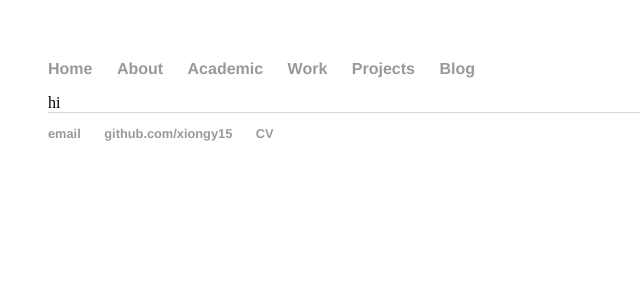
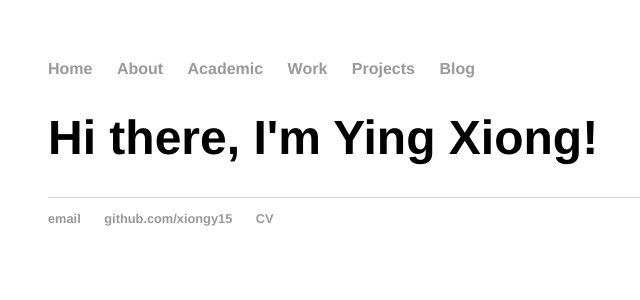
Before and after one commit to xiongy15/xiongy15.github.io, a Jekyll site: the page built from work/index.html, in a window 1280 px wide. Shown: the top 300 px of the page, without its empty margins (144-784 px from the left). Built offline with Jekyll 4.4.1, drawn with Linux system fonts in a browser that asks for light colours.

Commit message:
Update index.html

```diff
--- a/work/index.html
+++ b/work/index.html
@@ -2,4 +2,4 @@
 title: Ying Xiong, Academic Experience
 layout: default
 ---
-hi
+	<h1>Hi there, I'm Ying Xiong!</h1>
```
